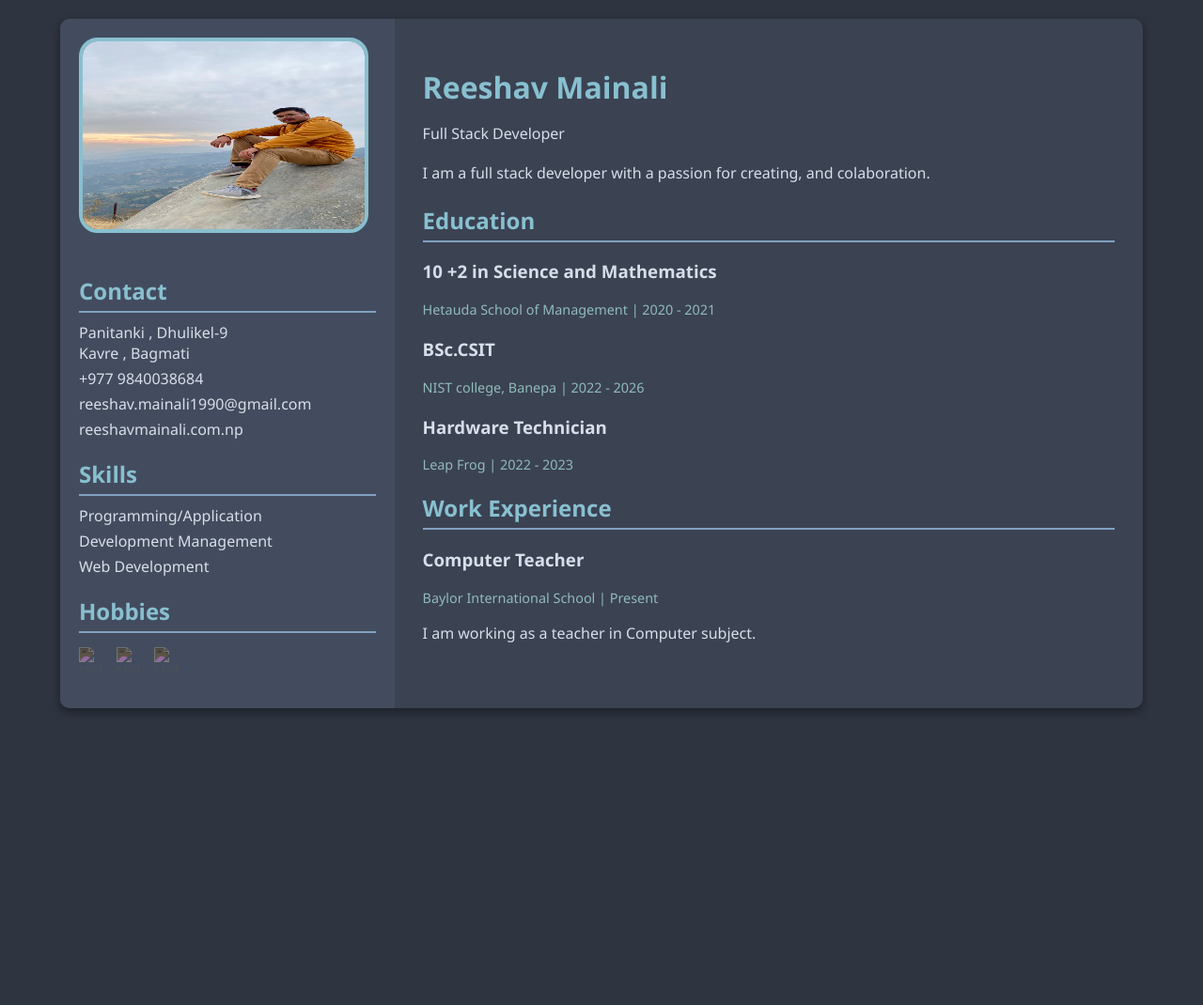
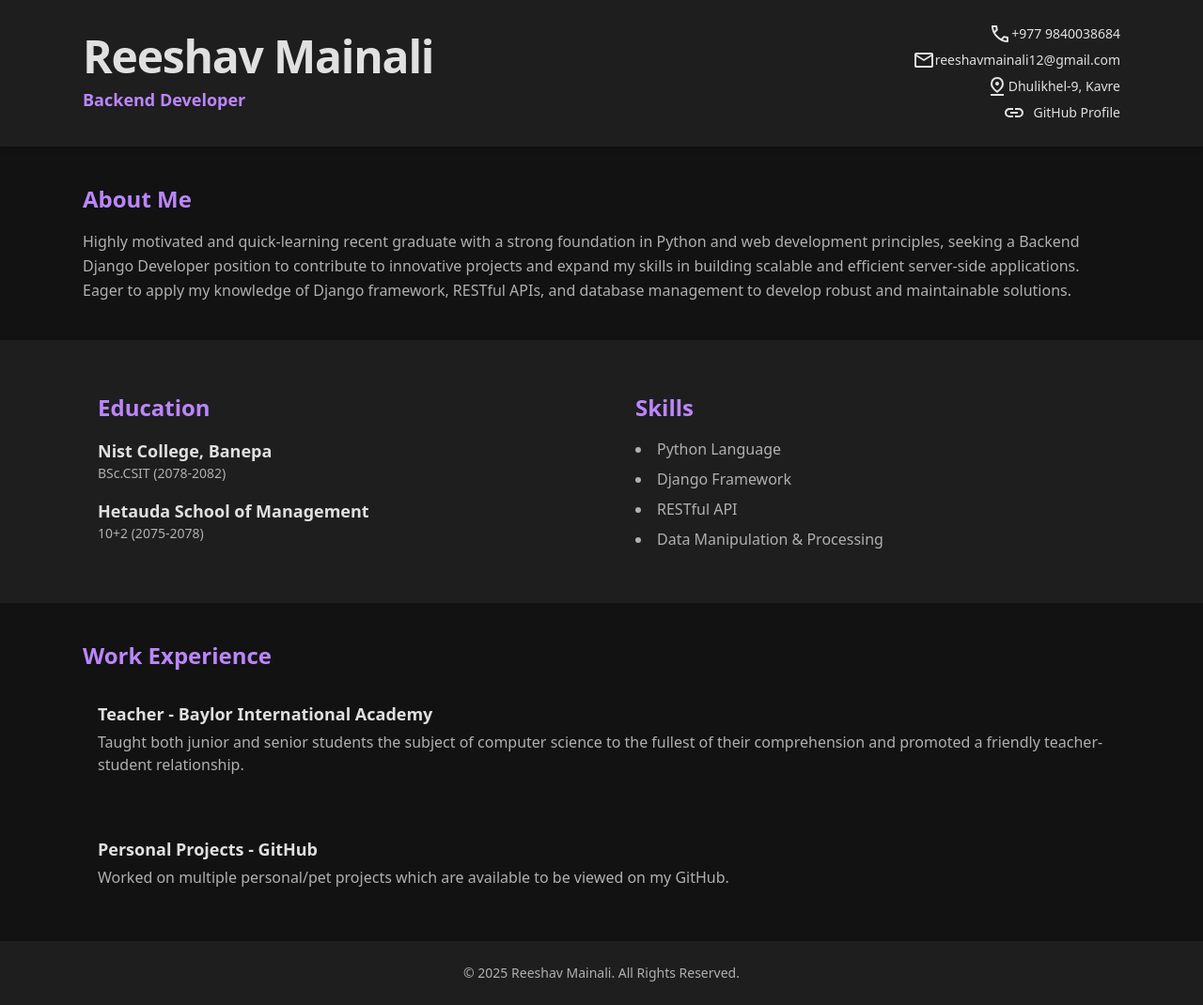
Before and after one commit to Reeves9/ProjectCake, a plain HTML site: page index.html in a window 1280 px wide. Shown: the whole page at 94% size. Before the commit the page ends 800 px from the top, so only its background shows below. Drawn offline with nearby package versions, Linux system fonts and the light colour scheme.

Commit message:
improved

```diff
--- a/index.html
+++ b/index.html
@@ -1,185 +1,131 @@
 <!DOCTYPE html>
 <html lang="en">
-  <head>
-    <meta charset="UTF-8" />
-    <meta name="viewport" content="width=device-width, initial-scale=1.0" />
-    <title>Reeshav Mainali - CV</title>
-    <style>
-      :root {
-        --nord0: #2e3440;
-        --nord1: #3b4252;
-        --nord2: #434c5e;
-        --nord3: #4c566a;
-        --nord4: #d8dee9;
-        --nord7: #8fbcbb;
-        --nord8: #88c0d0;
-        --nord9: #81a1c1;
+<head>
+  <meta charset="UTF-8">
+  <meta name="viewport" content="width=device-width, initial-scale=1">
+  <title>Reeshav Mainali - Backend Developer</title>
+  <script src="https://cdn.tailwindcss.com"></script>
+  <link href="https://unpkg.com/aos@2.3.4/dist/aos.css" rel="stylesheet">
+  <script>
+    tailwind.config = {
+      theme: {
+        extend: {
+          colors: {
+            background: '#121212',
+            surface: '#1E1E1E',
+            primary: '#BB86FC',
+            secondary: '#03DAC6',
+            text: '#E0E0E0',
+            secondaryText: '#B0B0B0'
+          }
+        }
       }
+    }
+  </script>
+  <style>
+    html {
+      scroll-behavior: smooth;
+    }
+  </style>
+</head>
 
-      body {
-        font-family: "Segoe UI", Tahoma, Geneva, Verdana, sans-serif;
-        background-color: var(--nord0);
-        color: var(--nord4);
-        margin: 0;
-        padding: 0;
-      }
+<body class="bg-background text-text font-sans">
 
-      .container {
-        display: flex;
-        max-width: 90%;
-        height: 90%;
-        margin: 20px auto;
-        background-color: var(--nord1);
-        border-radius: 10px;
-        box-shadow: 0 4px 10px rgba(0, 0, 0, 0.4);
-      }
+  <!-- Header -->
+  <section class="bg-surface shadow-md" data-aos="fade-down">
+    <div class="max-w-6xl mx-auto p-6 flex flex-col md:flex-row md:justify-between items-center transition duration-500">
+      <div class="text-center md:text-left">
+        <h1 class="text-4xl md:text-5xl font-bold tracking-tight">Reeshav Mainali</h1>
+        <p class="mt-2 text-lg text-primary font-semibold">Backend Developer</p>
+      </div>
+      <div class="mt-4 md:mt-0 text-center md:text-right text-sm space-y-1">
+        <p class="flex items-center justify-left md:justify-end space-x-2 hover:text-primary transition"><svg xmlns="http://www.w3.org/2000/svg" height="24px" viewBox="0 -960 960 960" width="24px" fill="#e3e3e3"><path d="M798-120q-125 0-247-54.5T329-329Q229-429 174.5-551T120-798q0-18 12-30t30-12h162q14 0 25 9.5t13 22.5l26 140q2 16-1 27t-11 19l-97 98q20 37 47.5 71.5T387-386q31 31 65 57.5t72 48.5l94-94q9-9 23.5-13.5T670-390l138 28q14 4 23 14.5t9 23.5v162q0 18-12 30t-30 12ZM241-600l66-66-17-94h-89q5 41 14 81t26 79Zm358 358q39 17 79.5 27t81.5 13v-88l-94-19-67 67ZM241-600Zm358 358Z"/></svg> +977 9840038684</p>
+        <p class="flex items-center justify-left md:justify-end space-x-2 hover:text-primary transition"><svg xmlns="http://www.w3.org/2000/svg" height="24px" viewBox="0 -960 960 960" width="24px" fill="#e3e3e3"><path d="M160-160q-33 0-56.5-23.5T80-240v-480q0-33 23.5-56.5T160-800h640q33 0 56.5 23.5T880-720v480q0 33-23.5 56.5T800-160H160Zm320-280L160-640v400h640v-400L480-440Zm0-80 320-200H160l320 200ZM160-640v-80 480-400Z"/></svg> reeshavmainali12@gmail.com</p>
+        <p class="flex items-center justify-left md:justify-end space-x-2 hover:text-primary transition"><svg xmlns="http://www.w3.org/2000/svg" height="24px" viewBox="0 -960 960 960" width="24px" fill="#e3e3e3"><path d="M480-301q99-80 149.5-154T680-594q0-90-56-148t-144-58q-88 0-144 58t-56 148q0 65 50.5 139T480-301Zm0 101Q339-304 269.5-402T200-594q0-125 78-205.5T480-880q124 0 202 80.5T760-594q0 94-69.5 192T480-200Zm0-320q33 0 56.5-23.5T560-600q0-33-23.5-56.5T480-680q-33 0-56.5 23.5T400-600q0 33 23.5 56.5T480-520ZM200-80v-80h560v80H200Zm280-520Z"/></svg> Dhulikhel-9, Kavre</p>
+        <p class="flex items-center justify-left md:justify-end space-x-2 hover:text-primary transition">
+          <svg xmlns="http://www.w3.org/2000/svg" height="24px" viewBox="0 -960 960 960" width="24px" fill="#e3e3e3"><path d="M440-280H280q-83 0-141.5-58.5T80-480q0-83 58.5-141.5T280-680h160v80H280q-50 0-85 35t-35 85q0 50 35 85t85 35h160v80ZM320-440v-80h320v80H320Zm200 160v-80h160q50 0 85-35t35-85q0-50-35-85t-85-35H520v-80h160q83 0 141.5 58.5T880-480q0 83-58.5 141.5T680-280H520Z"/></svg> <a href="https://github.com/reeves9" target="_blank" class="hover:underline">GitHub Profile</a>
+        </p>
+      </div>
+    </div>
+  </section>
 
-      /* Left Sidebar */
-      .sidebar {
-        background-color: var(--nord2);
-        color: var(--nord4);
-        width: 30%;
-        padding: 20px;
-        border-radius: 10px 0 0 10px;
-      }
+  <!-- About -->
+  <section class="max-w-6xl mx-auto px-6 py-10" data-aos="fade-up">
+    <h2 class="text-2xl font-bold mb-4 text-primary">About Me</h2>
+    <p class="text-secondaryText leading-relaxed">
+      Highly motivated and quick-learning recent graduate with a strong foundation in Python and web development principles, seeking a Backend Django Developer position to contribute to innovative projects and expand my skills in building scalable and efficient server-side applications. Eager to apply my knowledge of Django framework, RESTful APIs, and database management to develop robust and maintainable solutions.
+    </p>
+  </section>
 
-      .sidebar h2 {
-        color: var(--nord8);
-        margin-bottom: 10px;
-      }
+  <!-- Education and Skills -->
+  <section class="bg-surface py-10">
+    <div class="max-w-6xl mx-auto px-6 grid grid-cols-1 md:grid-cols-2 gap-10" data-aos="fade-up" data-aos-delay="100">
 
-      .profile-pic {
-        width: 300px;
-        height: 200px;
-        border-radius: 20px;
-        border: 4px solid var(--nord8);
-        margin-bottom: 20px;
-      }
-
-      .section {
-        margin-bottom: 20px;
-      }
-
-      .contact p,
-      .skills p {
-        margin: 5px 0;
-      }
-
-      .icons {
-        display: flex;
-        gap: 15px;
-        margin-top: 15px;
-      }
-
-      .icons img {
-        width: 25px;
-        height: 25px;
-        filter: invert(75%);
-      }
-
-      /* Right Section */
-      .content {
-        padding: 30px;
-        width: 70%;
-      }
-
-      h1 {
-        color: var(--nord8);
-        font-size: 2em;
-        margin-bottom: 5px;
-      }
-
-      h2 {
-        color: var(--nord8);
-        border-bottom: 2px solid var(--nord9);
-        margin-bottom: 10px;
-        padding-bottom: 5px;
-      }
-
-      .about p,
-      .work p,
-      .education p {
-        line-height: 1.6;
-        margin-bottom: 15px;
-      }
-
-      .date {
-        font-size: 0.9em;
-        color: var(--nord7);
-      }
-
-      .work-item,
-      .edu-item {
-        margin-bottom: 20px;
-      }
-    </style>
-  </head>
-  <body>
-    <div class="container">
-      <!-- Left Sidebar -->
-      <div class="sidebar">
-        <img src="IMG_2849.jpg" alt="Profile Picture" class="profile-pic" />
-        <div class="section contact">
-          <h2>Contact</h2>
-          <p>Panitanki , Dhulikel-9<br />Kavre , Bagmati</p>
-          <p>+977 9840038684</p>
-          <p>reeshav.mainali1990@gmail.com</p>
-          <p>reeshavmainali.com.np</p>
-        </div>
-
-        <div class="section skills">
-          <h2>Skills</h2>
-          <p>Programming/Application</p>
-          <p>Development Management</p>
-          <p>Web Development</p>
-        </div>
-
-        <div class="section hobbies">
-          <h2>Hobbies</h2>
-          <div class="icons">
-            <img src="icon1.png" alt="Hobby 1" />
-            <img src="icon2.png" alt="Hobby 2" />
-            <img src="icon3.png" alt="Hobby 3" />
+      <!-- Education -->
+      <div class="hover:shadow-lg hover:scale-105 transform transition duration-500 rounded-xl p-4">
+        <h2 class="text-2xl font-bold mb-4 text-primary">Education</h2>
+        <div class="space-y-4">
+          <div>
+            <h3 class="font-semibold text-lg">Nist College, Banepa</h3>
+            <p class="text-sm text-secondaryText">BSc.CSIT (2078-2082)</p>
+          </div>
+          <div>
+            <h3 class="font-semibold text-lg">Hetauda School of Management</h3>
+            <p class="text-sm text-secondaryText">10+2 (2075-2078)</p>
           </div>
         </div>
       </div>
 
-      <!-- Right Content -->
-      <div class="content">
-        <div class="about">
-          <h1>Reeshav Mainali</h1>
-          <p>Full Stack Developer</p>
-          <p>
-            I am a full stack developer with a passion for creating, and
-            colaboration.
-          </p>
-        </div>
+      <!-- Skills -->
+      <div class="hover:shadow-lg hover:scale-105 transform transition duration-500 rounded-xl p-4">
+        <h2 class="text-2xl font-bold mb-4 text-primary">Skills</h2>
+        <ul class="list-disc list-inside text-secondaryText space-y-2">
+          <li>Python Language</li>
+          <li>Django Framework</li>
+          <li>RESTful API</li>
+          <li>Data Manipulation & Processing</li>
+        </ul>
+      </div>
 
-        <div class="education">
-          <h2>Education</h2>
-          <div class="edu-item">
-            <h3>10 +2 in Science and Mathematics</h3>
-            <div class="date">Hetauda School of Management | 2020 - 2021</div>
-          </div>
-          <div class="edu-item">
-            <h3>BSc.CSIT</h3>
-            <div class="date">NIST college, Banepa | 2022 - 2026</div>
-          </div>
-          <div class="edu-item">
-            <h3>Hardware Technician</h3>
-            <div class="date">Leap Frog | 2022 - 2023</div>
-          </div>
-        </div>
+    </div>
+  </section>
 
-        <div class="work">
-          <h2>Work Experience</h2>
-          <div class="work-item">
-            <h3>Computer Teacher</h3>
-            <div class="date">Baylor International School | Present</div>
-            <p>I am working as a teacher in Computer subject.</p>
-          </div>
-        </div>
+  <!-- Work Experience -->
+  <section class="max-w-6xl mx-auto px-6 py-10" data-aos="fade-up">
+    <h2 class="text-2xl font-bold mb-4 text-primary">Work Experience</h2>
+    <div class="space-y-8">
+
+      <!-- Teacher -->
+      <div class="hover:shadow-md hover:bg-surface hover:scale-[1.02] p-4 rounded-xl transition duration-500">
+        <h3 class="font-semibold text-lg">Teacher - Baylor International Academy</h3>
+        <p class="text-secondaryText mt-1">
+          Taught both junior and senior students the subject of computer science to the fullest of their comprehension and promoted a friendly teacher-student relationship.
+        </p>
       </div>
+
+      <!-- Personal Projects -->
+      <div class="hover:shadow-md hover:bg-surface hover:scale-[1.02] p-4 rounded-xl transition duration-500">
+        <h3 class="font-semibold text-lg">Personal Projects - GitHub</h3>
+        <p class="text-secondaryText mt-1">
+          Worked on multiple personal/pet projects which are available to be viewed on my GitHub.
+        </p>
+      </div>
+
     </div>
-  </body>
+  </section>
+
+  <!-- Footer -->
+  <footer class="bg-surface py-6 text-center text-sm text-secondaryText" data-aos="fade-up">
+    © 2025 Reeshav Mainali. All Rights Reserved.
+  </footer>
+
+  <script src="https://unpkg.com/aos@2.3.4/dist/aos.js"></script>
+  <script>
+    AOS.init({
+      duration: 800,
+      once: true,
+    });
+  </script>
+
+</body>
 </html>
```
